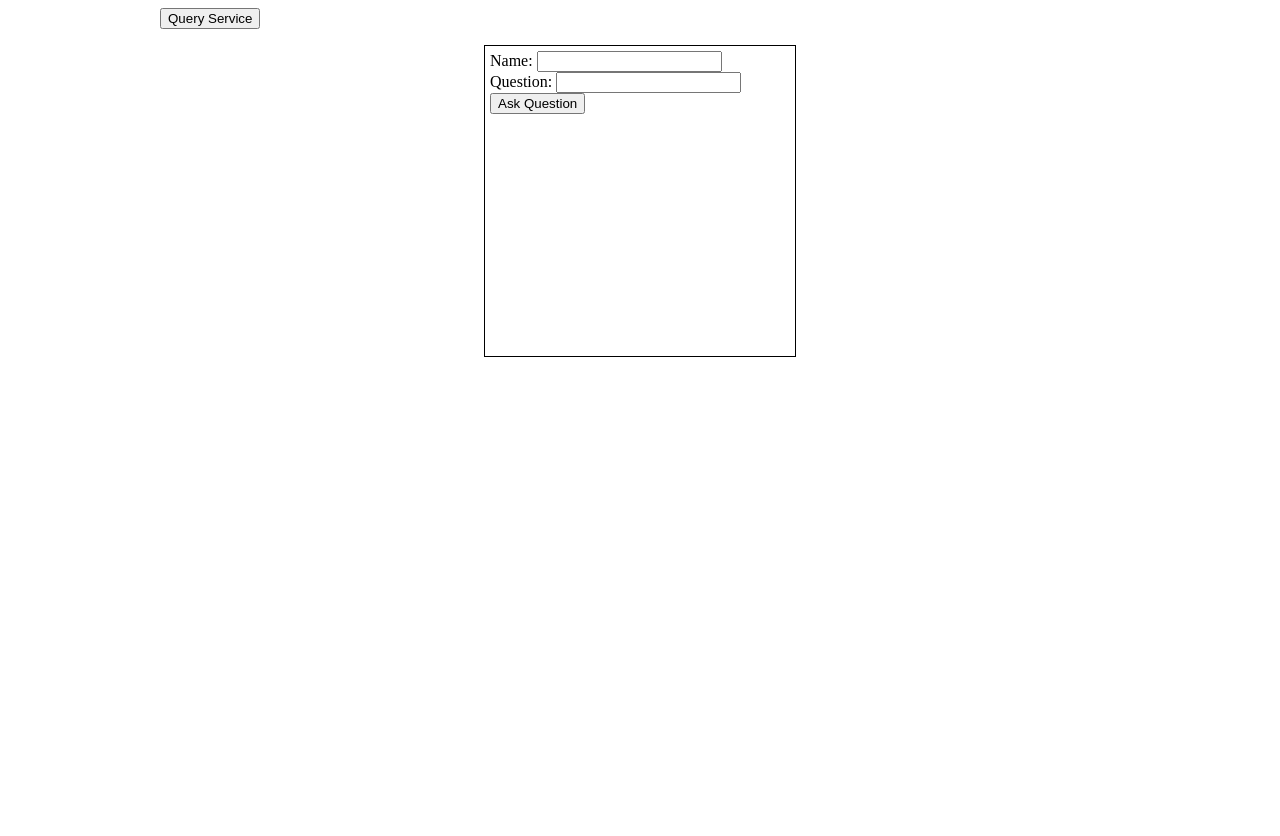
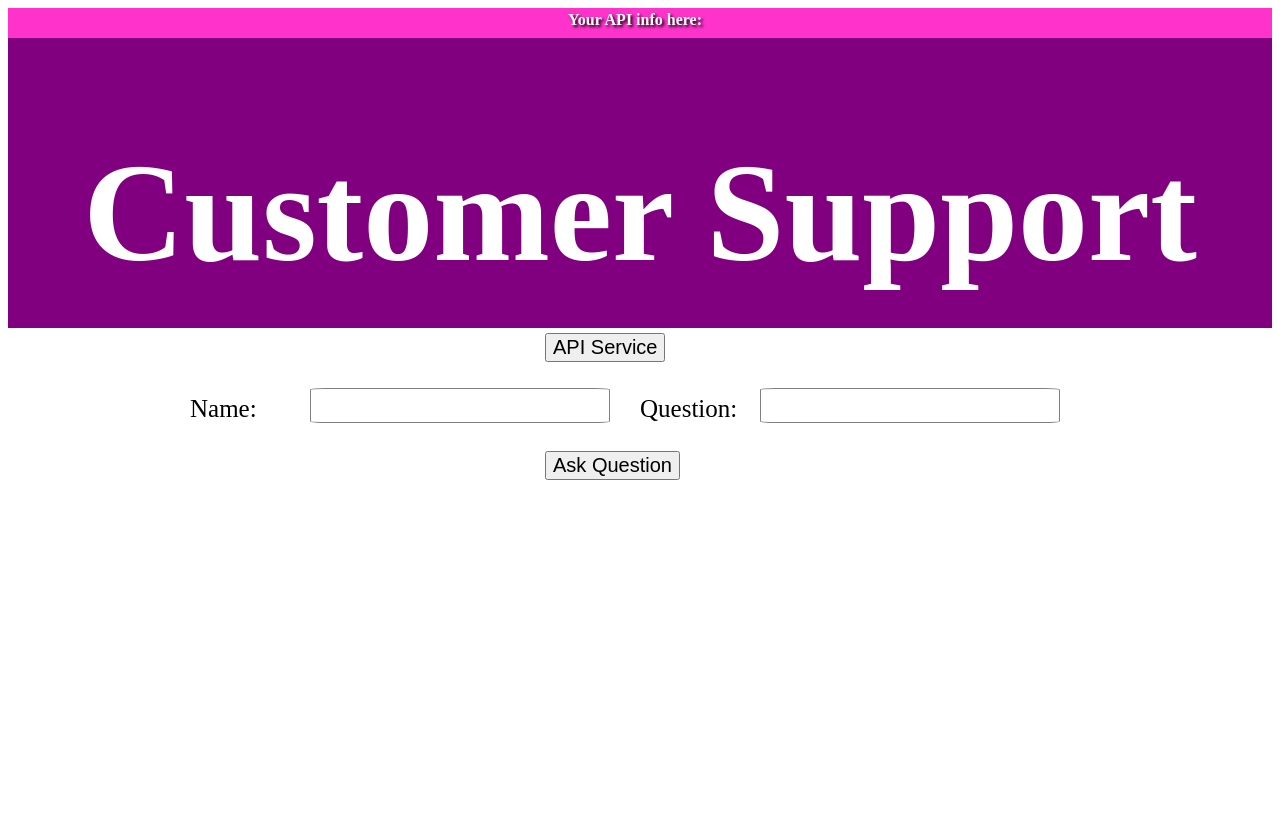
Before and after one commit to CQuinz/Chat-App-Springboard, a PHP site: page / in a window 1280 px wide. Before the commit the page ends 357 px from the top, so only its background shows below. Run offline with PHP 8.4, Linux system fonts and the light colour scheme; some libraries are stand-ins or nearby versions.

Commit message:
Cleaned up css and added it as a separate stylesheet

```diff
--- a/ajax.php
+++ b/ajax.php
@@ -64,9 +64,9 @@ function getAnswer(){
     $q->execute();
 
     $td = $q->fetch(PDO::FETCH_ASSOC);
-
-    echo $td['answer'];
-	echo "<strong>".$td['tstamp'] ."</strong>";
+	echo "<h4>Your Answer!</h4>";
+    echo "<td class='cell'>".$td['answer']."</td>";
+	echo "<td class='cell'>"."<strong> - ".$td['tstamp'] ."</strong>"."</td>";
 
 
 
--- /dev/null
+++ b/css/style.css
@@ -0,0 +1,135 @@
+//CSS Stylesheet
+
+
+body{
+
+		font-family: helvetica, sans-serif;
+		margin: 0;
+		padding: 0;
+	}
+
+	#header{
+		background-color:purple;
+		height:320px;
+	}
+
+	#wrapper {
+			width: 960px;
+			height: 500px;
+            margin: 0 auto;
+
+
+
+    }
+
+	#topBarAPI{
+		margin: auto;
+		height:30px;
+		background-color:#ff33cc;
+
+	}
+
+      input {
+         padding: 5px 5px 5px 5px;
+         font-size: 20px;
+         border-radius: 5px;
+         border: 1px solid grey;
+         width:300px;
+
+
+    }
+
+       label {
+		 position: relative;
+         top:12px;
+		 left:30px;
+		 font-size:25px;
+
+         width:150px;
+		 float:left;
+
+
+    }
+
+
+
+     .formElement {
+
+		float:left;
+		margin-bottom: 5px;
+
+    }
+
+	 button{
+		 display:inline-block;
+		 font-size:20px;
+		 margin-left:385px;
+		 margin-top:5px;
+		 margin-bottom:5px;
+	 }
+
+	 h1{
+		 color:white;
+		 font-size: 140px;
+		 text-align: center;
+
+	}
+
+	h4{
+		text-align:center;
+	}
+
+	 .white{
+		 color:white;
+		 font-weight:bold;
+		 text-align:center;
+		 padding-top:3px;
+		 padding-right:5px;
+		 text-shadow: 2px 2px 3px #000000;
+	 }
+
+	 #infoAPI{
+		color:white;
+		font-weight:bold;
+		text-align: center;
+		padding-top:3px;
+		padding-right:5px;
+	 }
+
+	 input{
+		 margin-top:5px;
+		 margin-left:5px;
+		 border-radius:5%;
+		 border:1px solid grey;
+		 display:block;
+	 }
+
+	#answerBox{
+		display:none;
+		width:300px;
+		height:200px;
+		clear:both;
+		float:left;
+
+		margin:auto;
+		margin-top: 30px;
+		padding:5px;
+
+		border:1px solid grey;
+		border-radius:5%;
+		box-shadow: 5px 5px 10px grey;
+	}
+
+
+	td .cell{
+		border: 1px solid black;
+		padding:5px;
+		border: 1px solid purple;
+	}
+
+
+	#footer{
+		position:fixed;
+		bottom: 100px;
+		clear:both;
+	}
--- a/index.php
+++ b/index.php
@@ -4,25 +4,10 @@
 <title>Compustore Tech Support</title>
 
   <link rel="stylesheet" href="http://code.jquery.com/ui/1.11.4/themes/smoothness/jquery-ui.css">
+  <link rel="stylesheet" type="text/css" href="css/style.css" />
   <script src="http://code.jquery.com/jquery-1.10.2.js"></script>
   <script src="http://code.jquery.com/ui/1.11.4/jquery-ui.js"></script>
 
-  <style type="text/css">
-
-      #wrapper{
-		  width:960;
-		  margin:auto;
-		  height:800;
-	  }
-     #questionBox{
-		 width:300;
-		 height:300;
-		 margin:auto;
-		 border:1px solid black;
-		 padding:5px;
-	 }
-
-  </style>
 
 
 </head>
@@ -30,7 +15,7 @@
 <body>
 
 <script>
-
+     // Adding Time and Date API function
     function sendToDatabase(){
 
      $.get( "https://api.xmltime.com/timeservice?accesskey=f5UdeHdeHd&expires=2016-05-12T20%3A22%3A38%2B00%3A00&signature=62xwag1rjXHlFEtFAaFKLZx7gtg%3D&version=2&out=xml&placeid=norway%2Foslo", function( data ) {
@@ -39,7 +24,7 @@
         $xml = $( xmlDoc ),
         $title = $xml.find("time");
 
-        $( "#someElement" ).append( $title.text() );
+        $( "#infoAPI" ).append( $title.text() );
 
      });
 
@@ -48,15 +33,22 @@
 
         </script>
 
+	<div id="header">
+		<div id="topBarAPI">
+			<p class="white"> Your API info here: <span id="infoAPI"></span></p>
+
+		</div><!--End of #topBarAPI div-->
+		<h1>Customer Support</h1>
+	</div>
+
 	<div id="wrapper">
 
 
-
-		<button onclick="sendToDatabase()">Query Service</button>
+		<button onclick="sendToDatabase()">API Service</button>
 
 
 
-		  <p id="someElement"></p>
+
             <p id="anotherElement"></p>
 
 
@@ -84,7 +76,9 @@
 			 $.post( "ajax.php", { type: "getAnswer", id:currentId })
 			.done(function( data ) {
 
+					$("#answerBox").fadeIn();
 					 $("#answerBox").html(data);
+
 				});
 			}
 
@@ -110,36 +104,41 @@
 
 		}
 
+		</script>
 
 
 
-		</script>
+		<div class="formElement">
 
-		<div id="questionBox">
+			<label id="name">Name:</label>
 
-			<!--
-			<form>
-			BUG! app stops working when you include the form tag?-->
+			<input type="text" name="app_name" id="app_name"></input>
 
-			Name: <input type="text" name="app_name" id="app_name"></input><br>
+		</div><!--end of formElement div-->
 
+		<div class="formElement">
 
-			Question: <input type="text" name="app_ques" id="app_ques"> </input><br>
+			<label id="question">Question:</label>
+
+			<input type="text" name="app_ques" id="app_ques"> </input><br>
+
+		</div><!--end of second formElement div-->
+
+		<div class="formElement">
 
 			<button onclick="askQuestion();">Ask Question</button>
+		</div>
 
-			<!--
-			</form>
-			Removing tag for now
-			-->
 
 			<div id="sampledialog" title="Basic dialog">
 			  <p>Thank you for asking a question, please wait for an answer!</p>
 			</div>
 
-		</div><!--end of questionBox-->
+
 
 		<div id ="answerBox">
+			<table>
+			</table>
 
 		</div><!--End of answerBox-->
 
@@ -149,6 +148,10 @@
 
 	</script>
 
+		<div id="footer">
+			<h6></h6>
+		</div>
+
 	</div><!--End of Wrapper div-->
 
 </body>
```
